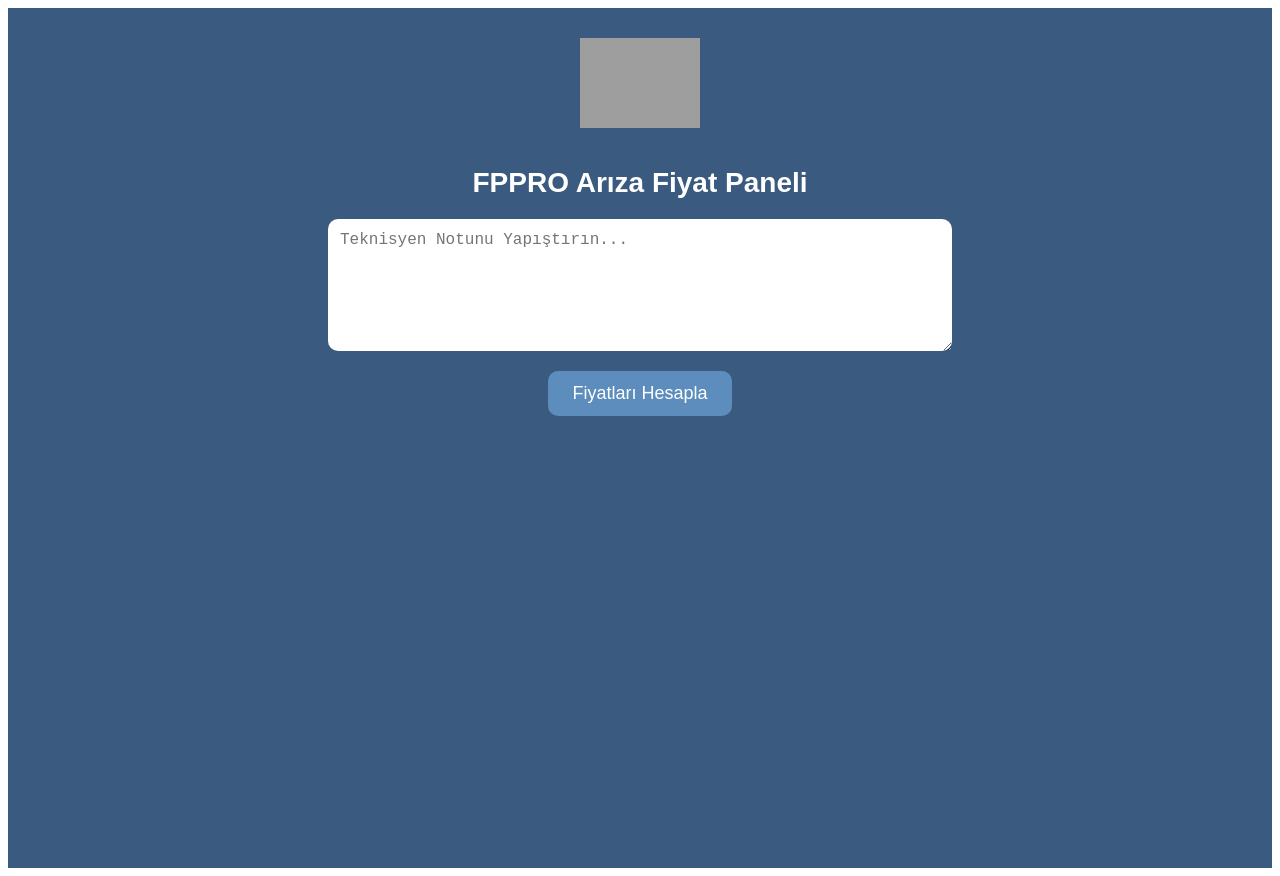
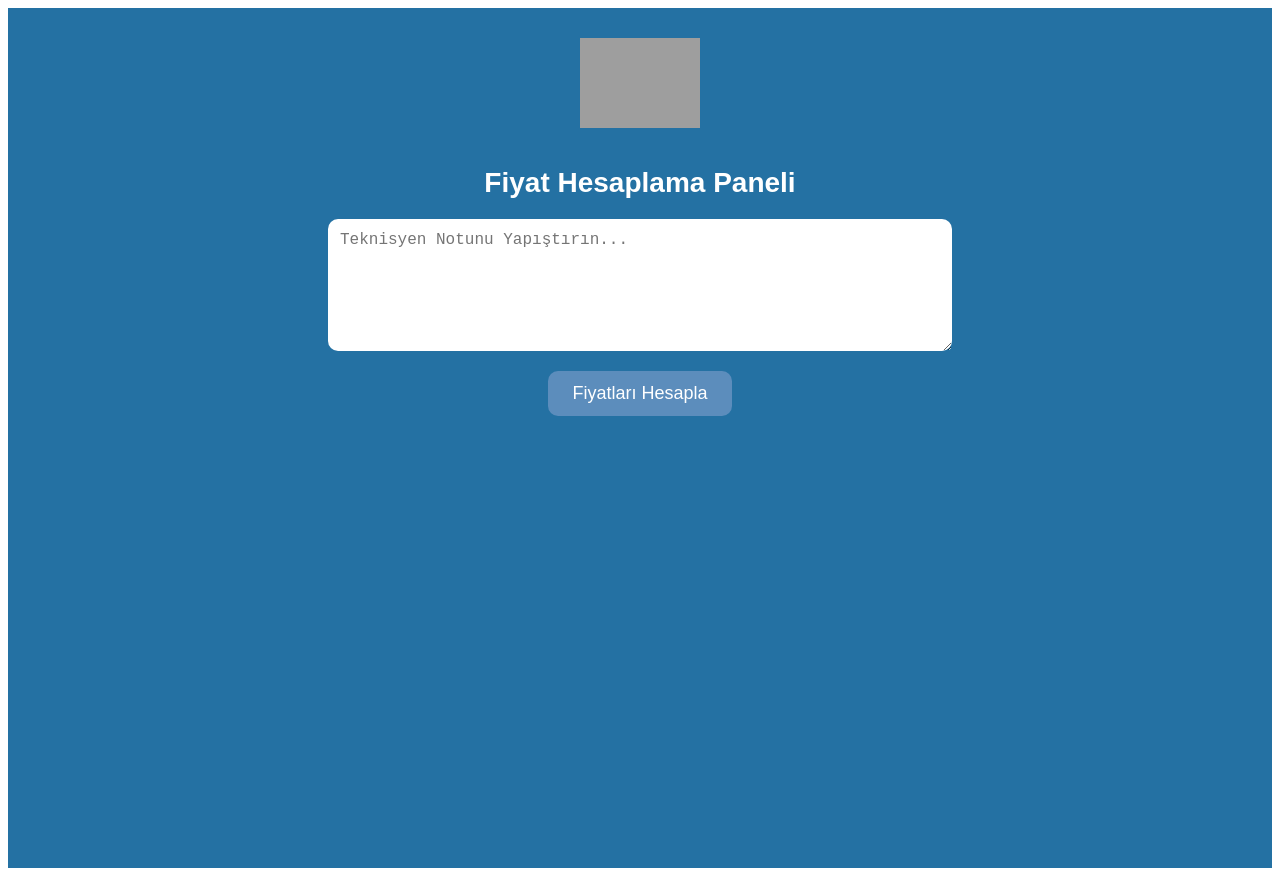
Before and after one commit to onur846/fpfiyatoaneli, a Next.js app: page / in a window 1280 px wide. Built offline with nearby package versions, Linux system fonts and the light colour scheme; grey boxes are pictures that could not be loaded.

Commit message:
Update index.js

```diff
--- a/pages/index.js
+++ b/pages/index.js
@@ -45,7 +45,7 @@
   return (
     <div style={{
       minHeight: '100vh',
-      backgroundColor: '#3a5a80',
+      backgroundColor: '#2471A3',
       display: 'flex',
       flexDirection: 'column',
       alignItems: 'center',
@@ -60,7 +60,7 @@
         style={{ width: '120px', marginBottom: '20px' }}
       />
 
-      <h1 style={{ marginBottom: '20px', fontSize: '28px' }}>FPPRO Arıza Fiyat Paneli</h1>
+      <h1 style={{ marginBottom: '20px', fontSize: '28px' }}>Fiyat Hesaplama Paneli</h1>
 
       <textarea
         rows="6"
```
